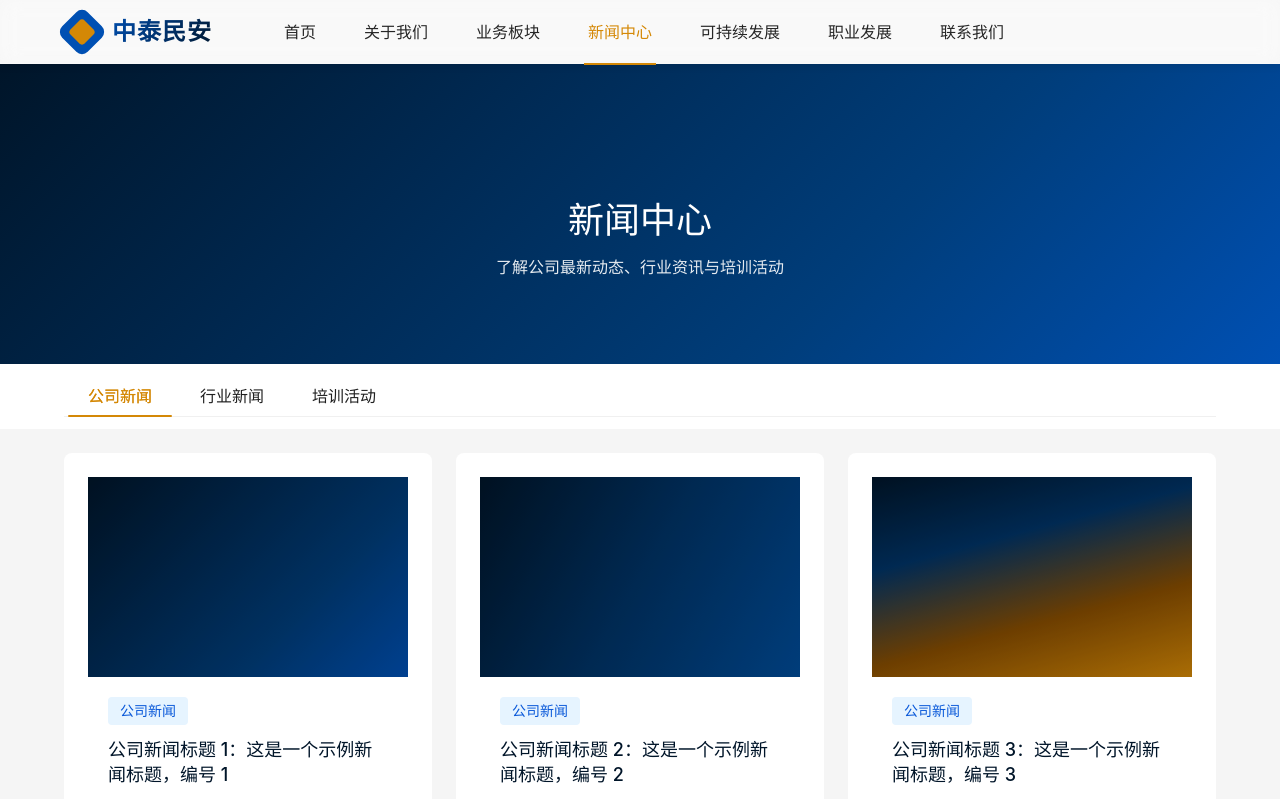
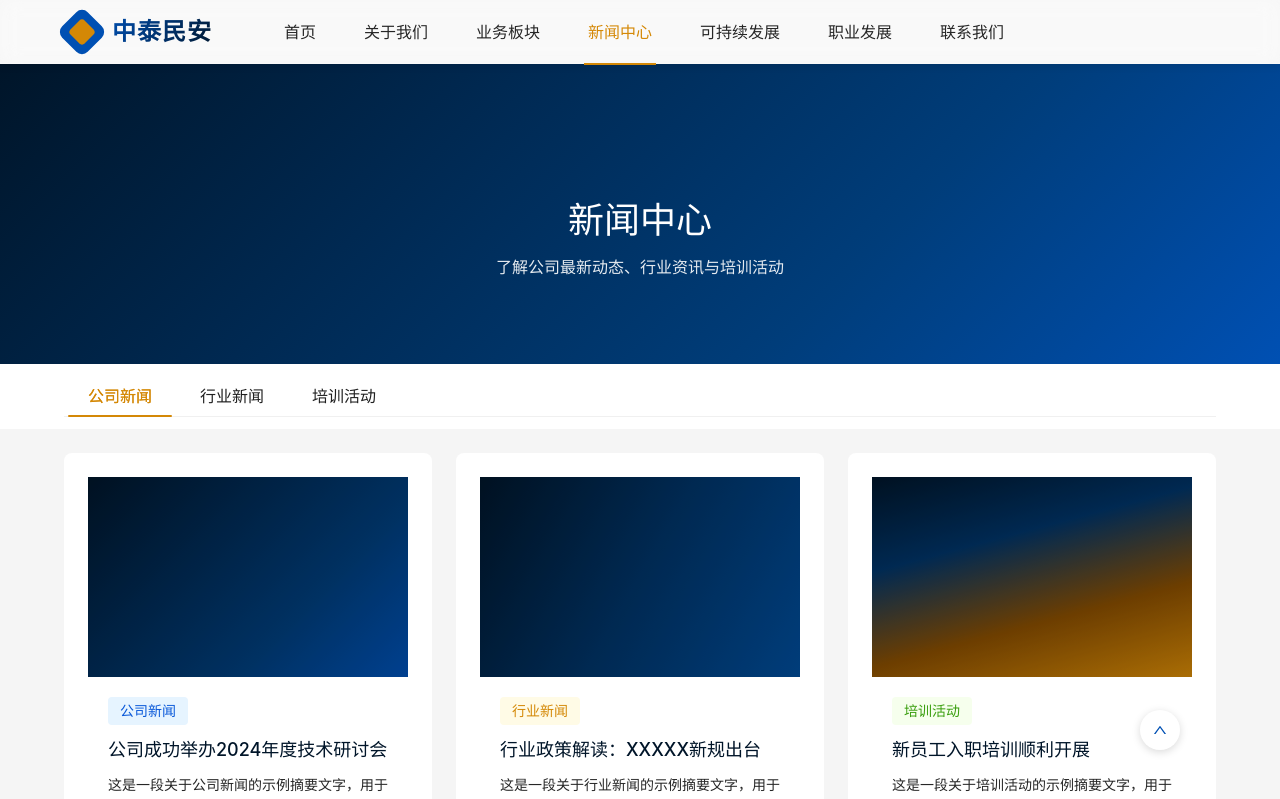
Before and after one commit to mattwhocn/zhongtai, a React app: page /news in a window 1280 px wide. Shown: the top 799 px of the page. Built offline with nearby package versions, Linux system fonts and the light colour scheme.

Commit message:
继续优化

```diff
--- a/src/App.tsx
+++ b/src/App.tsx
@@ -1,6 +1,7 @@
-import { Layout } from 'antd';
+import { Layout, BackTop } from 'antd';
 import React from 'react';
 import { BrowserRouter, Route, Routes } from 'react-router-dom';
+import { UpOutlined } from '@ant-design/icons';
 
 import Header from './components/Header';
 import Footer from './components/Footer';
@@ -35,6 +36,11 @@ export const App: React.FC = () => {
           </Routes>
         </Content>
         <Footer />
+        <BackTop>
+          <div className="back-to-top">
+            <UpOutlined />
+          </div>
+        </BackTop>
       </Layout>
     </BrowserRouter>
   );
--- a/src/components/Header/style.less
+++ b/src/components/Header/style.less
@@ -63,6 +63,10 @@
           background: @gold;
           transform: translate(-50%, -50%) rotate(45deg);
         }
+
+        &:hover {
+          transform: none;
+        }
       }
 
       h3 {
@@ -77,16 +81,6 @@
         -webkit-background-clip: text;
         background-clip: text;
         -webkit-text-fill-color: transparent;
-      }
-
-      &:hover .logo-mark {
-        &::before {
-          transform: rotate(225deg);
-        }
-
-        &::after {
-          transform: translate(-50%, -50%) rotate(225deg);
-        }
       }
     }
 
--- a/src/pages/Home/index.tsx
+++ b/src/pages/Home/index.tsx
@@ -53,12 +53,12 @@ const Home: React.FC = () => {
 
   // 获取每种类型最新的新闻
   const latestNews = {
-    featured: newsData.company[0],  // 公司新闻第一条作为特色新闻
+    featured: newsData.find(news => news.category === '公司新闻')!,  // 添加非空断言
     list: [
-      newsData.company[1],  // 公司新闻第二条
-      newsData.industry[0], // 行业新闻第一条
-      newsData.training[0]  // 培训活动第一条
-    ]
+      newsData.filter(news => news.category === '公司新闻')[1]!,     // 添加非空断言
+      newsData.find(news => news.category === '行业新闻')!,          // 添加非空断言
+      newsData.find(news => news.category === '培训活动')!           // 添加非空断言
+    ].filter(Boolean)  // 过滤掉可能的 undefined
   };
 
   return (
--- a/src/pages/News/Detail/style.less
+++ b/src/pages/News/Detail/style.less
@@ -4,7 +4,6 @@
   .detail-banner {
     height: 400px;
     position: relative;
-    margin-top: 64px;
 
     .banner-content {
       height: 100%;
--- a/src/pages/News/index.tsx
+++ b/src/pages/News/index.tsx
@@ -9,33 +9,61 @@ import './style.less';
 const { Content } = Layout;
 const { TabPane } = Tabs;
 
+type NewsCategory = '公司新闻' | '行业新闻' | '培训活动';
+
 // 生成指定数量的新闻数据
-const generateNewsData = (category: string, count: number) => {
-  return Array.from({ length: count }, (_, index) => ({
-    id: index + 1,
-    title: `${category}标题 ${index + 1}：这是一个示例新闻标题，编号 ${index + 1}`,
-    summary: `这是${category}摘要 ${index + 1}：这是一段示例新闻摘要文字，用于展示新闻内容的概要信息。这是一段示例新闻摘要文字，用于展示新闻内容的概要信息。`,
-    date: new Date(Date.now() - index * 24 * 60 * 60 * 1000).toISOString().split('T')[0],
-    background: index % 4 === 0 ? gradients.techBlue :
-                index % 4 === 1 ? gradients.businessBlue :
-                index % 4 === 2 ? gradients.techMix :
-                gradients.techGold,
-    category: category
-  }));
+const generateNewsData = (count: number) => {
+  const categories: NewsCategory[] = ['公司新闻', '行业新闻', '培训活动'];
+  const titles: Record<NewsCategory, string[]> = {
+    '公司新闻': [
+      '中泰民安科技荣获2024年度科技创新奖',
+      '公司成功举办2024年度技术研讨会',
+      '我司与某知名企业达成战略合作',
+    ],
+    '行业新闻': [
+      '行业政策解读：XXXXX新规出台',
+      '2024年度行业发展趋势分析',
+      '全球技术创新发展报告解读',
+    ],
+    '培训活动': [
+      '2024年度员工培训计划启动',
+      '技术创新能力提升培训圆满结束',
+      '新员工入职培训顺利开展',
+    ]
+  };
+
+  return Array.from({ length: count }, (_, index) => {
+    const category = categories[index % 3] as NewsCategory;
+    const titleIndex = Math.floor(Math.random() * titles[category].length);
+
+    return {
+      id: index + 1,
+      title: titles[category][titleIndex],
+      category: category,
+      date: new Date(Date.now() - index * 24 * 60 * 60 * 1000).toISOString().split('T')[0],
+      summary: `这是一段关于${category}的示例摘要文字，用于展示新闻内容的概要信息。这是一段示例新闻摘要文字，用于展示新闻内容的概要信息。`,
+      background: index % 4 === 0 ? gradients.techBlue :
+                 index % 4 === 1 ? gradients.businessBlue :
+                 index % 4 === 2 ? gradients.techMix :
+                 gradients.techGold
+    };
+  });
 };
 
-// 新闻数据
-export const newsData = {
-  company: generateNewsData('公司新闻', 30),
-  industry: generateNewsData('行业新闻', 30),
-  training: generateNewsData('培训活动', 30)
-};
+// 生成90条新闻数据
+export const newsData = generateNewsData(90);
 
 const News: React.FC = () => {
   usePageTitle('新闻中心');
   const navigate = useNavigate();
   const [activeTab, setActiveTab] = useState('company');
   const [showAffix, setShowAffix] = useState(false);
+  const [activeCategory, setActiveCategory] = useState<string>('全部');
+
+  // 根据分类筛选新闻
+  const filteredNews = activeCategory === '全部'
+    ? newsData
+    : newsData.filter(news => news.category === activeCategory);
 
   useEffect(() => {
     const handleScroll = () => {
@@ -88,11 +116,11 @@ const News: React.FC = () => {
         <div className="news-content">
           {activeTab === 'company' && (
             <Row gutter={[24, 24]}>
-              {newsData.company.map(news => (
+              {filteredNews.map(news => (
                 <Col xs={24} sm={12} lg={8} key={news.id}>
                   <Card
                     className="news-card"
-                    onClick={() => handleNewsClick('company', news.id)}
+                    onClick={() => handleNewsClick(news.category, news.id)}
                   >
                     <div
                       className="news-image"
@@ -113,11 +141,11 @@ const News: React.FC = () => {
           )}
           {activeTab === 'industry' && (
             <Row gutter={[24, 24]}>
-              {newsData.industry.map(news => (
+              {filteredNews.map(news => (
                 <Col xs={24} sm={12} lg={8} key={news.id}>
                   <Card
                     className="news-card"
-                    onClick={() => handleNewsClick('industry', news.id)}
+                    onClick={() => handleNewsClick(news.category, news.id)}
                   >
                     <div
                       className="news-image"
@@ -138,11 +166,11 @@ const News: React.FC = () => {
           )}
           {activeTab === 'training' && (
             <Row gutter={[24, 24]}>
-              {newsData.training.map(news => (
+              {filteredNews.map(news => (
                 <Col xs={24} sm={12} lg={8} key={news.id}>
                   <Card
                     className="news-card"
-                    onClick={() => handleNewsClick('training', news.id)}
+                    onClick={() => handleNewsClick(news.category, news.id)}
                   >
                     <div
                       className="news-image"
--- a/src/styles/app.less
+++ b/src/styles/app.less
@@ -1,3 +1,4 @@
+@import './theme.less';
 @primary-color: #1890ff;
 @layout-header-height: 64px;
 
@@ -27,3 +28,23 @@
     }
   }
 }
+
+.back-to-top {
+  width: 40px;
+  height: 40px;
+  border-radius: 50%;
+  background: #fff;
+  color: @primary-blue;
+  display: flex;
+  align-items: center;
+  justify-content: center;
+  box-shadow: 0 2px 8px rgba(0, 0, 0, 0.15);
+  transition: all 0.3s ease;
+
+  &:hover {
+    background: #fff;
+    color: @gold;
+    transform: translateY(-2px);
+    box-shadow: 0 4px 12px rgba(0, 0, 0, 0.2);
+  }
+}
```
